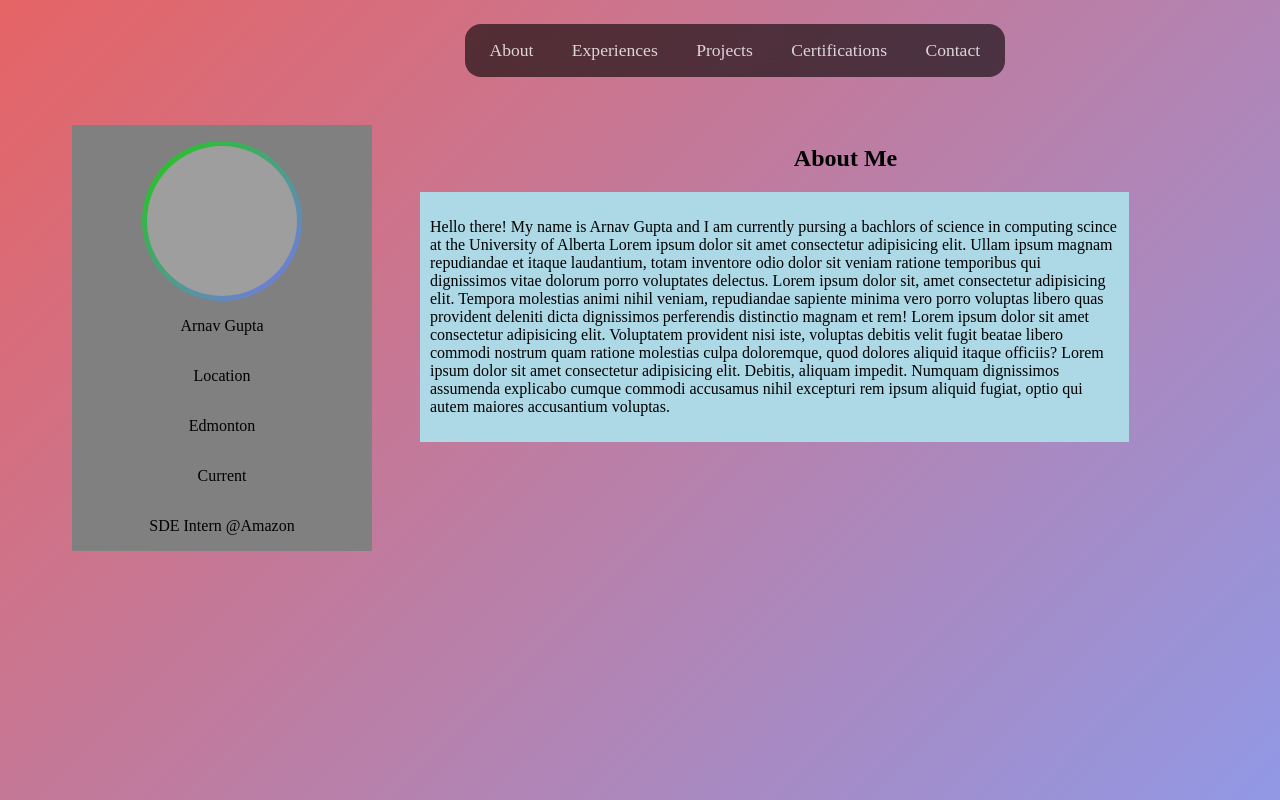
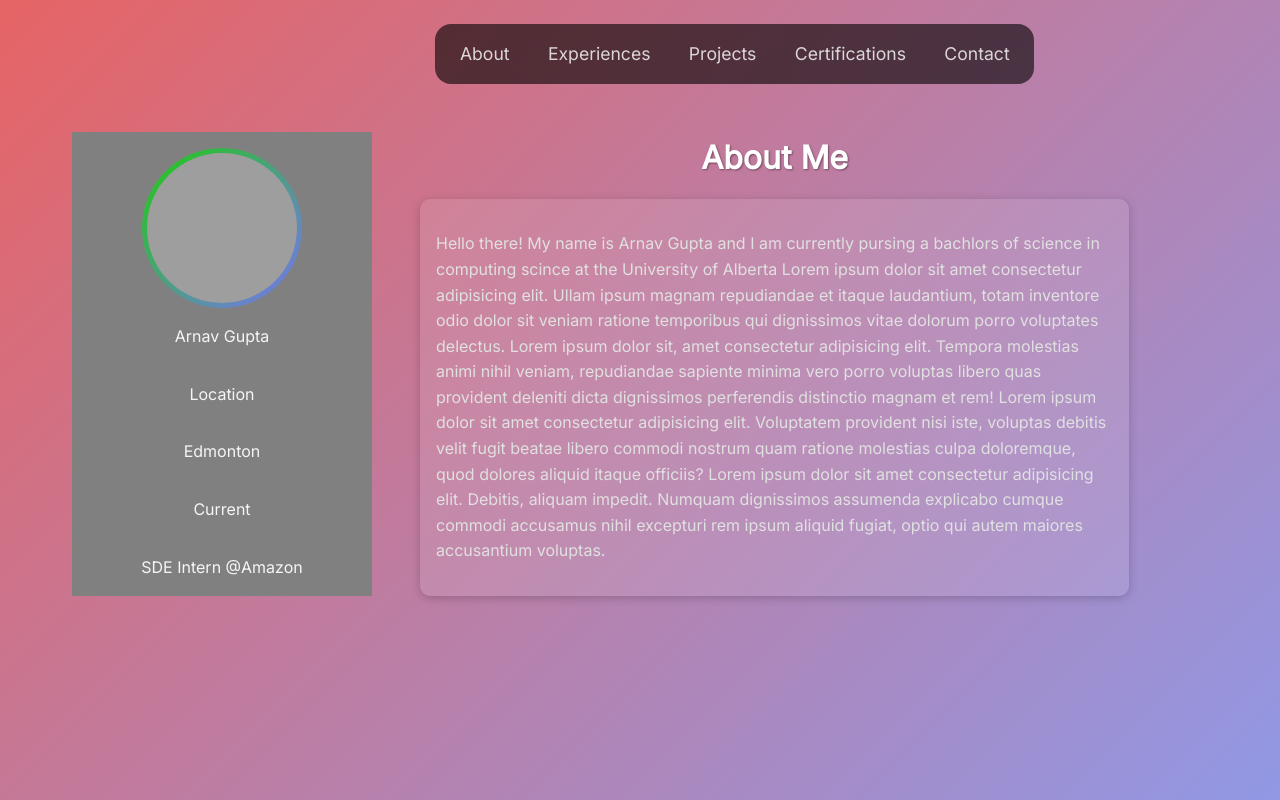
Before and after one commit to arnavgupta9000/Website-Rework, a plain HTML site: page index.html in a window 1280 px wide. Drawn offline with Linux system fonts and the light colour scheme; grey boxes are pictures that could not be loaded.

Commit message:
before adding the 'read more'

```diff
--- a/index.html
+++ b/index.html
@@ -5,6 +5,8 @@
     <meta name="viewport" content="width=device-width, initial-scale=1.0">
     <title>Arnav Gupta</title>
     <link rel="stylesheet" href="style.css">
+    <link href="https://fonts.googleapis.com/css2?family=Inter&display=swap" rel="stylesheet">
+
 </head>
 <body>
 
--- a/style.css
+++ b/style.css
@@ -10,6 +10,14 @@ body::before {
     height: 100%;
     background: linear-gradient(135deg, #e66465, #9198e5);
     z-index: -1; /* behind everything */
+}
+
+body {
+    font-family: 'Inter', sans-serif;
+    color: #f5f5f5; /* light gray text */
+    line-height: 1.6;
+    font-size: 16px;
+
 }
 
 
@@ -92,12 +100,26 @@ body::before {
 
 
 #about_para {
-    padding: 10px;
-    word-wrap: break-word; /* make sure words break properly */
+
+    word-wrap: break-word;  /* make sure words break properly */
     overflow-wrap: break-word;
-    text-align: left;
-    background-color: lightblue;
+    background: rgba(255, 255, 255, 0.1); /* subtle transparent white */
+    color: #e0e0e0; /* soft white/gray text */
+    border-radius: 10px;
+    padding: 1rem;
+    font-size: 1rem;
+    box-shadow: 0 2px 10px rgba(0,0,0,0.2);
+    font-weight: 550
 
+}
+
+#about_h2 {
+    margin: 0 auto; /* center the block */
+    font-size: 2rem;
+    font-weight: 600;
+    color: #ffffff;
+    margin-bottom: 1rem;
+    text-shadow: 1px 1px 2px rgba(0,0,0,0.4);
 }
 
 
```
